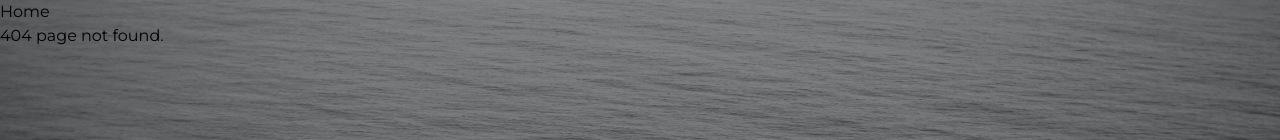
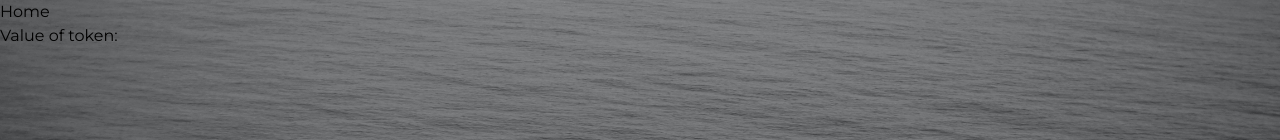
Before and after one commit to MQSchleich/landing-front, a React (Vite) app: page /newsletter in a window 1280 px wide. Before the commit this address had no page. Shown: the top 140 px of the page. Built offline with nearby package versions, Linux system fonts and the light colour scheme.

Commit message:
recognizes token in search string

```diff
--- a/src/App.jsx
+++ b/src/App.jsx
@@ -13,7 +13,7 @@ function App(props) {
 	<Routes>
 	  <Route path="/" element={<Layout />}>
 		<Route index element={<Landing />} />
-		<Route exact path='/newsletter/:token' component={NewsletterVer} />
+		<Route path="newsletter" element={<NewsletterVer />} />
 		<Route path="newsetter/leave" element={<NewsletterLeave />} />
 		<Route path="*" element={<NoPage />} />
 	  </Route>
--- a/src/pages/NewsletterVer.jsx
+++ b/src/pages/NewsletterVer.jsx
@@ -1,10 +1,15 @@
-import React, { Component } from 'react';
-class NewsletterVer extends Component {
-    render() {
-        const { token } = this.props.match.params;
-        return (
-            <div>Token: { token }</div>
-        );
-    }
-};
+import React from "react"
+import { useSearchParams } from "react-router-dom"
+
+const NewsletterVer = () => {
+  let [searchParams, setSearchParams] = useSearchParams()
+  const token= searchParams.get("token")
+
+  return (
+    <div className="App">
+      <p>Value of token: {token}</p>
+    </div>
+  )
+}
+
 export default NewsletterVer;
```
